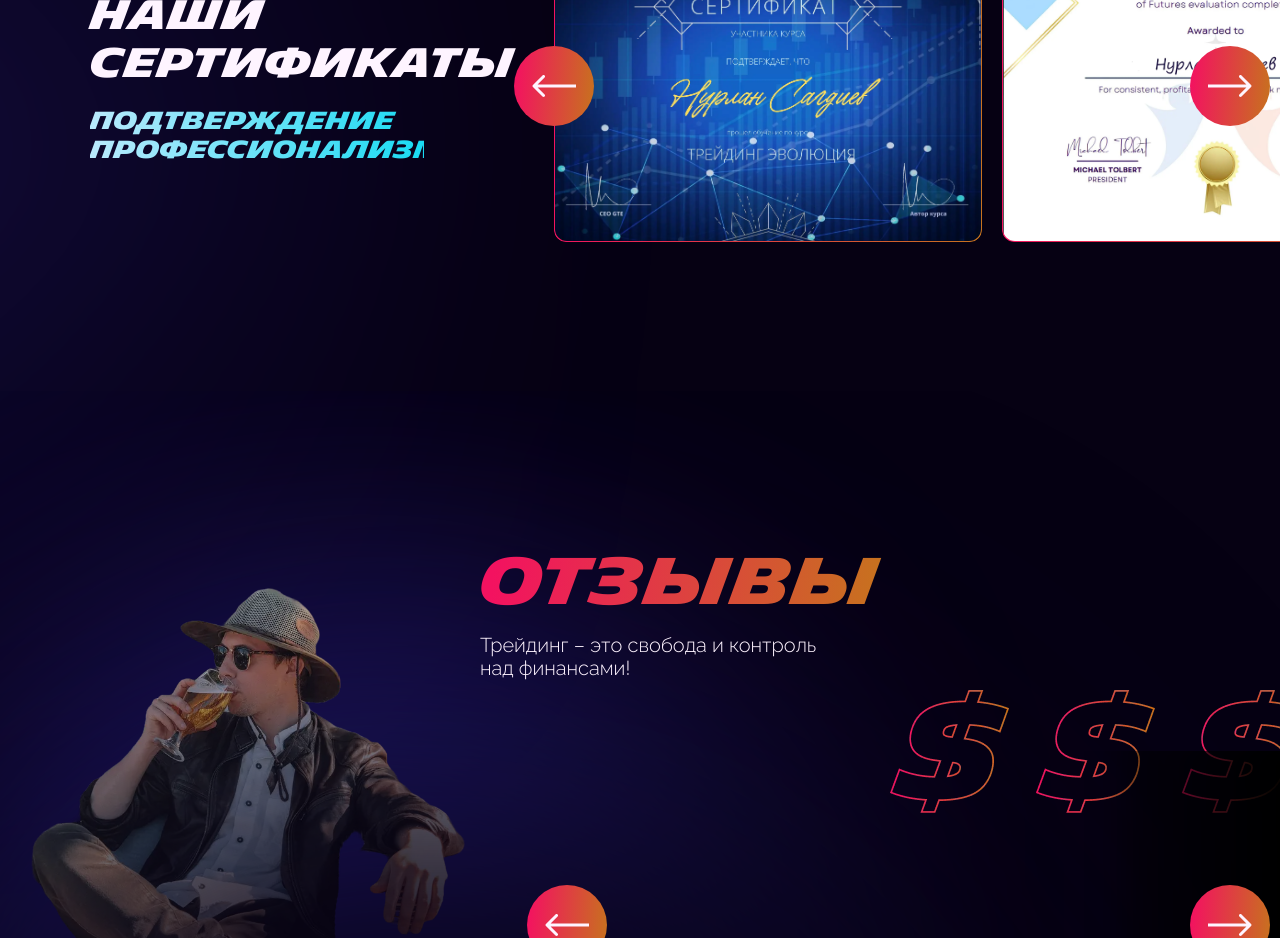
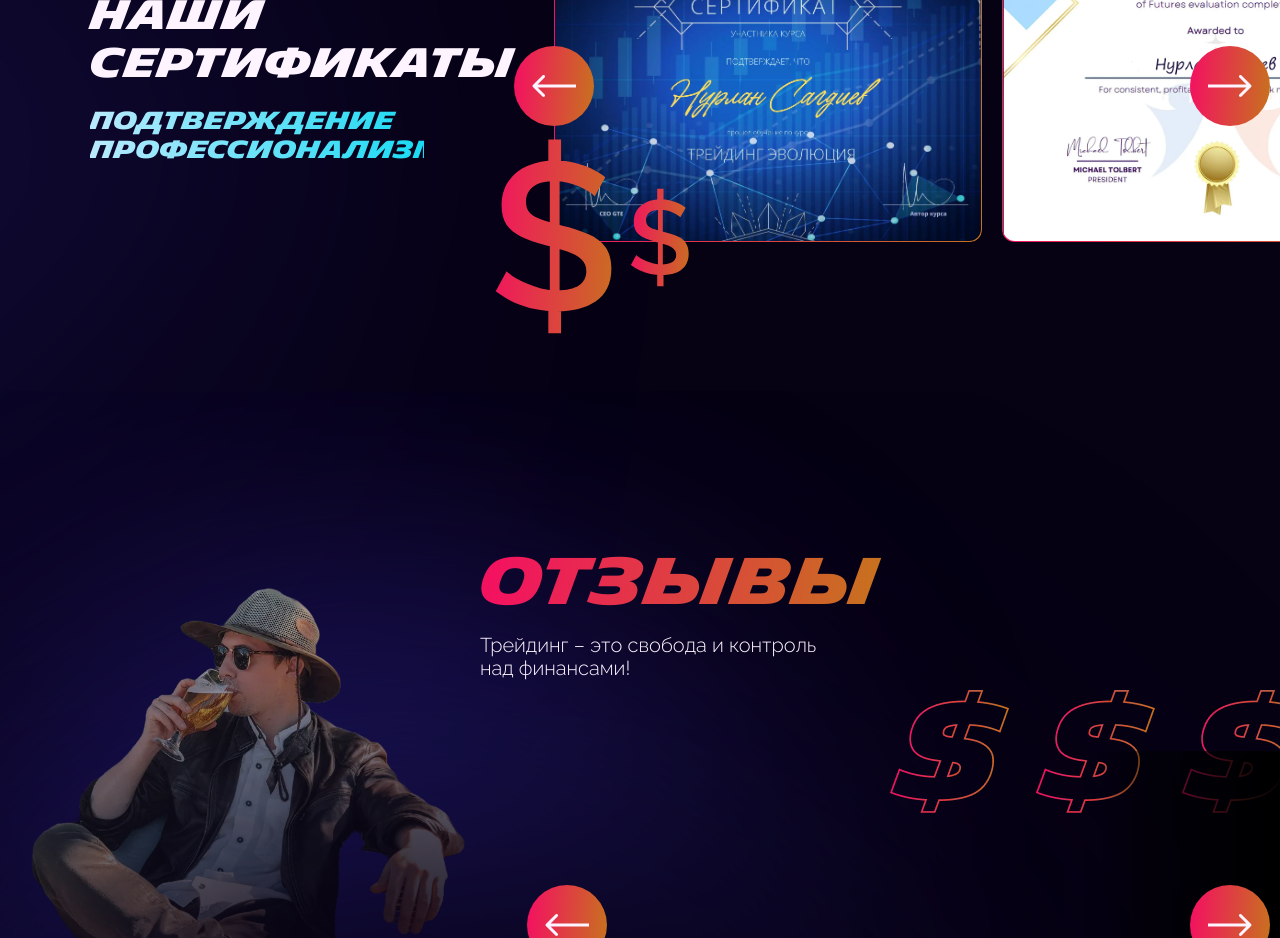
Before and after one commit to cyanidium-dev/crypto-landing, a Next.js app: page / in a window 1280 px wide. Shown: the part 5060-5998 px from the top of the page. Built offline with nearby package versions, Linux system fonts and the light colour scheme; no server answers.

Commit message:
added dollar image, updated certificate section styles

```diff
--- a/src/components/homePage/certificate/Certificate.tsx
+++ b/src/components/homePage/certificate/Certificate.tsx
@@ -1,5 +1,5 @@
 "use client";
-import React from "react";
+import Image from "next/image";
 import { motion } from "framer-motion";
 import { fadeInAnimation } from "@/helpers/animation";
 import CertificateSlider from "./CertificateSlider";
@@ -11,6 +11,20 @@ export default function Certificate() {
       className="relative scroll-mt-[82px] tabxl:scroll-mt-[124px] py-[60px] laptop:py-[93px] mb-[123px] laptop:mb-14 overflow-x-clip"
     >
       <div className="hidden tabxl:block absolute -z-10 top-[204px] left-[-355px] w-[404px] h-[240px] rounded-full bg-purple blur-[250px]"></div>
+      <Image
+        src="/images/icons/dollar.svg"
+        alt="dollar"
+        width="66"
+        height="110"
+        className="absolute bottom-0 left-5 tabxl:left-[494px] desk:left-[584px] z-10 w-[74px] tabxl:w-[118px] h-auto"
+      />
+      <Image
+        src="/images/icons/dollar.svg"
+        alt="dollar"
+        width="66"
+        height="110"
+        className="absolute bottom-7 tabxl:bottom-12 left-[102px] tabxl:left-[630px] desk:left-[720px] z-10 w-[37px] tabxl:w-[59px] h-auto"
+      />
       <div className="tabxl:flex flex-col tabxl:flex-row tabxl:justify-between tabxl:items-center tabxl:gap-x-[80px]">
         <motion.div
           initial="hidden"
--- a/src/components/homePage/certificate/CertificateSlider.tsx
+++ b/src/components/homePage/certificate/CertificateSlider.tsx
@@ -10,6 +10,7 @@ import Image from "next/image";
 
 export default function CertificateSlider() {
   return (
+    <>
       <Swiper
         slidesPerView="auto"
         breakpoints={{
@@ -96,5 +97,6 @@ export default function CertificateSlider() {
           </div>
         </SwiperSlide>
       </Swiper>
+    </>
   );
 }
```
Also changed, not shown: public/images/icons/dollar.svg (added). Lines whose indentation alone changed are shown as unchanged.
